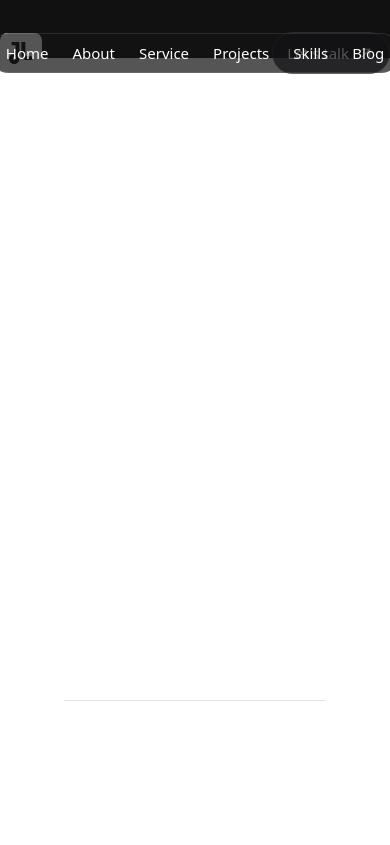
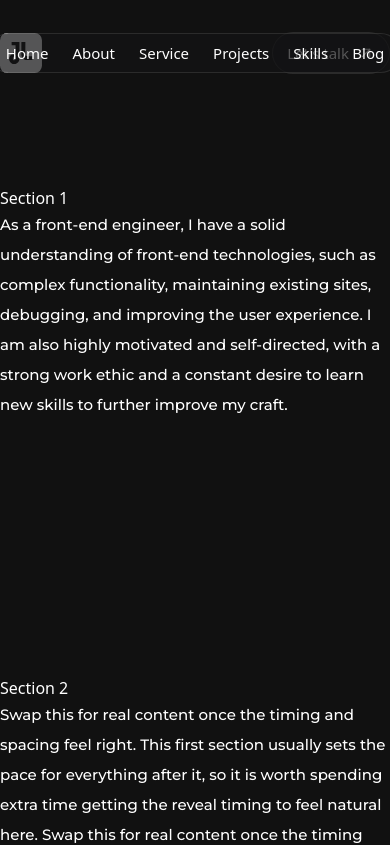
Before and after one commit to jmlsoteyza/chocobutternut, a Next.js app: page / in a window 390 px wide. Shown: the top 845 px of the page. Built offline with nearby package versions, Linux system fonts and the light colour scheme.

Commit message:
Update layout and styling in Home and Navbar components for improved responsiveness

```diff
--- a/app/page.tsx
+++ b/app/page.tsx
@@ -38,14 +38,10 @@
   ];
 
   return (
-    <div className="relative flex flex-col flex-1 items-center justify-center bg-zinc-50 font-sans dark:bg-black">
-      <div className="bg-grid absolute inset-0 pointer-events-none" />
-      <main className="flex flex-1 w-full max-w-4xl flex-col items-center px-16 bg-white dark:bg-black sm:items-start">
+    <div className="relative flex flex-col flex-1 items-center justify-center bg-background text-foreground font-sans">
+      <main className="flex flex-1 w-full max-w-3xl flex-col items-center  sm:items-start">
         {testSection.map((s, index) => (
-          <section
-            key={index}
-            className="w-full py-32 border-t border-zinc-200 dark:border-white/10 first:border-t-0 first:pt-40"
-          >
+          <section key={index} className="w-full py-32">
             <h2>{s.title}</h2>
             <p className="font-test-montserrat text-[15px] leading-loose font-medium">{s.label}</p>
             <p className="font-test-montserrat text-[15px] leading-loose font-medium">
--- a/components/navbar.tsx
+++ b/components/navbar.tsx
@@ -13,7 +13,7 @@
 
   return (
     <nav className="sticky top-4 z-50 w-full pt-4">
-      <div className="relative mx-auto flex max-w-4xl items-center justify-between">
+      <div className="relative mx-auto flex max-w-3xl items-center justify-between">
         <a href="#home">
           <Image src="/mylogo2.svg" width={42} height={42} alt="Logo" />
         </a>
```
